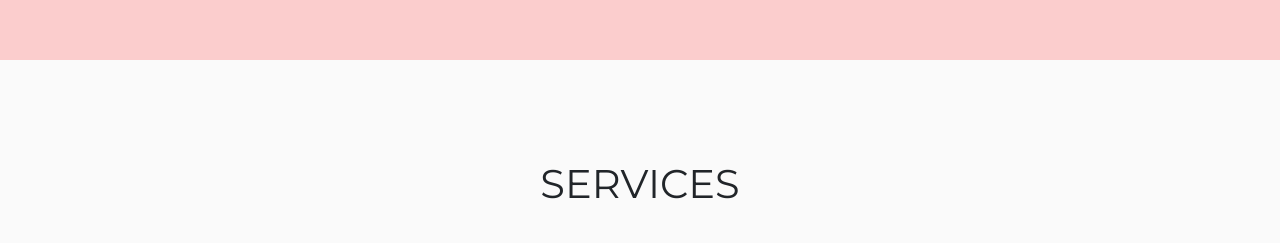
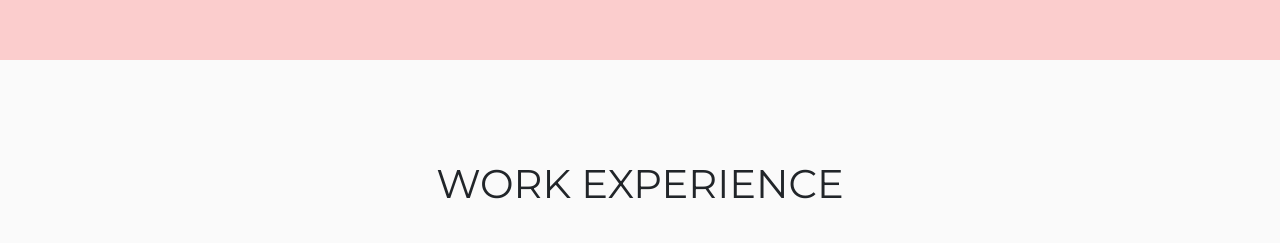
Before and after one commit to BettyPub/website, a plain HTML site: page index.html in a window 1280 px wide. Shown: the part 1360-1603 px from the top of the page. Drawn offline with nearby package versions, Linux system fonts and the light colour scheme.

Commit message:
made changes

```diff
--- a/index.html
+++ b/index.html
@@ -82,7 +82,7 @@
 
          <!-- SECTION 3 SERVICES -->
          <div class="container1" id="servicetab">
-            <h2 class="text-center">SERVICES</h2>
+            <h2 class="text-center">WORK EXPERIENCE</h2>
             <div class="d-flex services">
               <!--row 1 -->
                 <div class="service">
```
